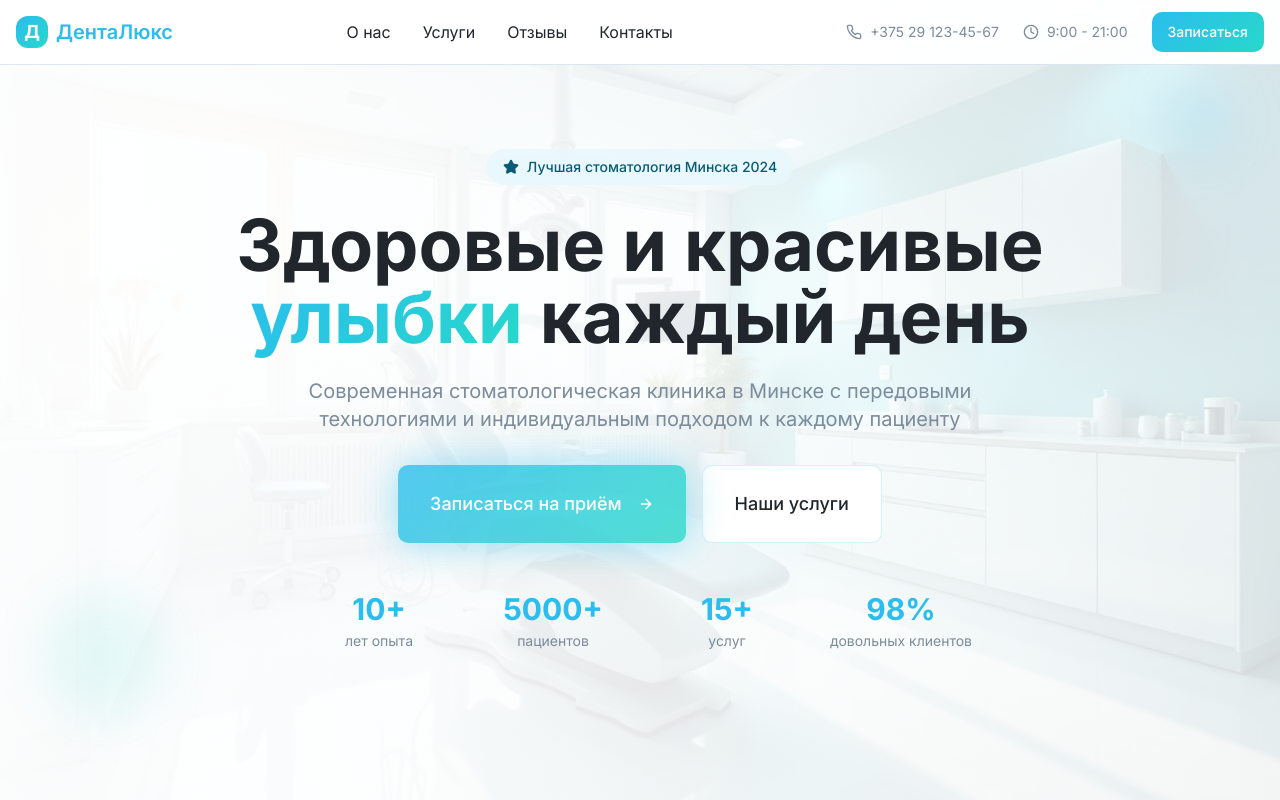
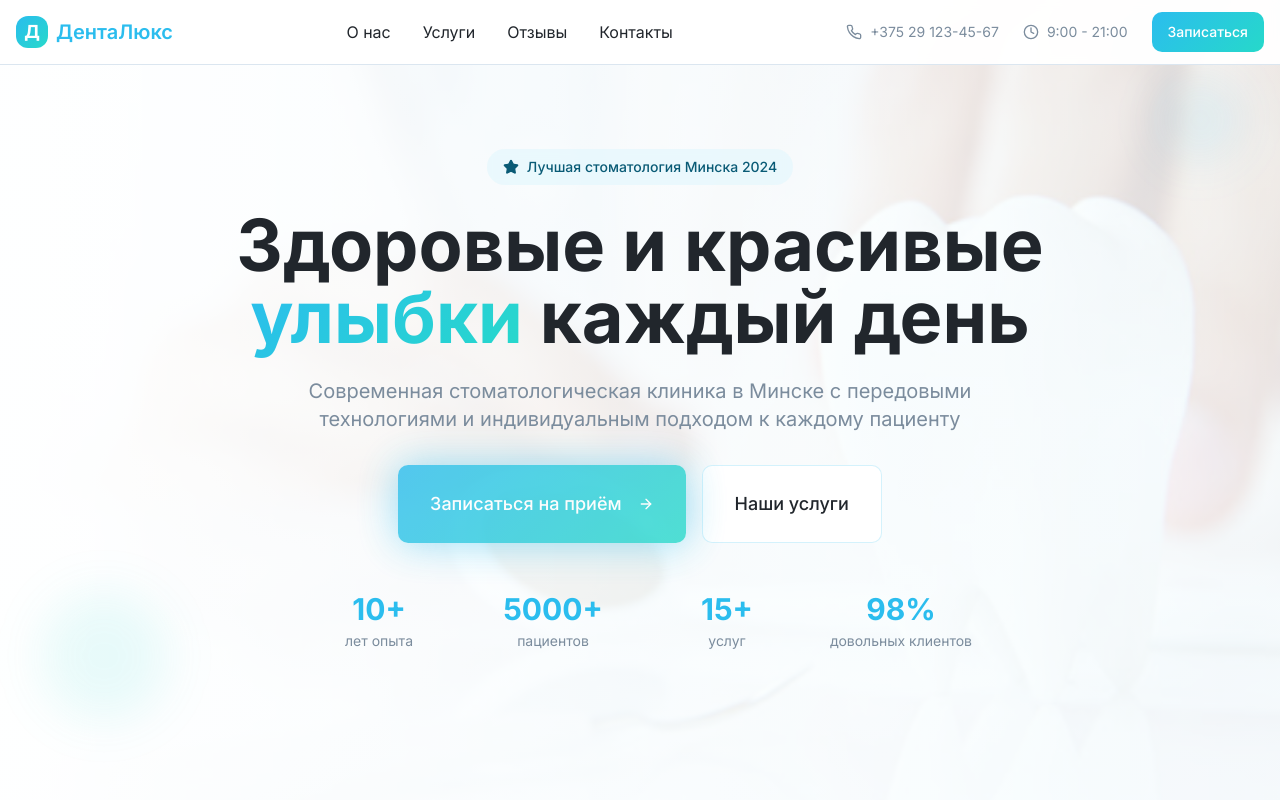
Before and after one commit to taniarub/brightsmile-clinic, a React (Vite) app: page / in a window 1280 px wide. Shown: the top 800 px of the page. Built offline with nearby package versions, Linux system fonts and the light colour scheme.

Commit message:
Update hero banner image
Replaced the hero banner image with the provided photo.

```diff
--- a/src/components/Hero.tsx
+++ b/src/components/Hero.tsx
@@ -1,6 +1,6 @@
 import { Button } from "@/components/ui/button";
 import { ArrowRight, Star } from "lucide-react";
-import heroImage from "@/assets/hero-dental-clinic.jpg";
+const heroImage = "/lovable-uploads/40780c54-d714-4a21-a058-b12f4f3d13cc.png";
 
 const Hero = () => {
   const scrollToAppointment = () => {
```
Also changed, not shown: public/lovable-uploads/40780c54-d714-4a21-a058-b12f4f3d13cc.png (added).
